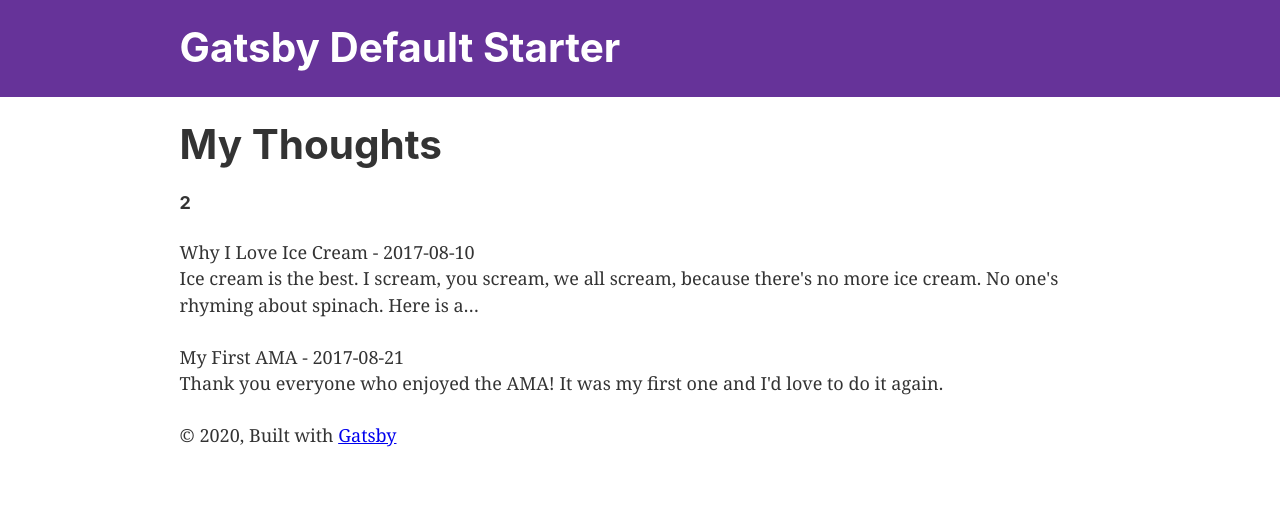
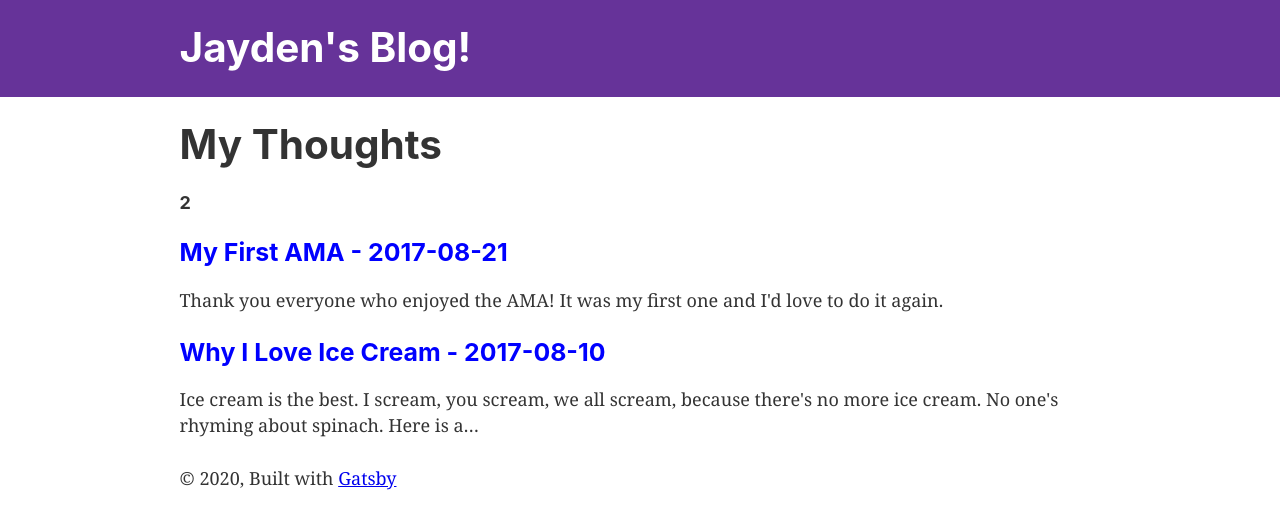
Before and after one commit to jshaw990/gatsby-blog, a Gatsby site: page / in a window 1280 px wide. Built offline with nearby package versions, Linux system fonts and the light colour scheme; Gatsby itself is replaced by a stand-in of ours.

Commit message:
Sorting blog posts from newest to oldest. Added styled components, and began simple styling.

```diff
--- a/gatsby-config.js
+++ b/gatsby-config.js
@@ -1,6 +1,6 @@
 module.exports = {
   siteMetadata: {
-    title: `Gatsby Default Starter`,
+    title: `Jayden's Blog!`,
     description: `Kick off your next, great Gatsby project with this default starter. This barebones starter ships with the main Gatsby configuration files you might need.`,
     author: `@gatsbyjs`,
   },
@@ -22,6 +22,7 @@ module.exports = {
     },
     `gatsby-transformer-remark`,
     `gatsby-transformer-sharp`,
+    `gatsby-plugin-styled-components`,
     `gatsby-plugin-sharp`,
     {
       resolve: `gatsby-plugin-manifest`,
--- a/package.json
+++ b/package.json
@@ -5,19 +5,22 @@
   "version": "0.1.0",
   "author": "Kyle Mathews <mathews.kyle@gmail.com>",
   "dependencies": {
+    "babel-plugin-styled-components": "^1.10.7",
     "gatsby": "^2.21.37",
     "gatsby-image": "^2.4.4",
     "gatsby-plugin-manifest": "^2.4.5",
     "gatsby-plugin-offline": "^3.2.3",
     "gatsby-plugin-react-helmet": "^3.3.1",
     "gatsby-plugin-sharp": "^2.6.4",
+    "gatsby-plugin-styled-components": "^3.3.2",
     "gatsby-source-filesystem": "^2.3.4",
     "gatsby-transformer-remark": "^2.8.12",
     "gatsby-transformer-sharp": "^2.5.2",
     "prop-types": "^15.7.2",
     "react": "^16.12.0",
     "react-dom": "^16.12.0",
-    "react-helmet": "^6.0.0"
+    "react-helmet": "^6.0.0",
+    "styled-components": "^5.1.0"
   },
   "devDependencies": {
     "prettier": "2.0.5"
--- a/src/pages/index.js
+++ b/src/pages/index.js
@@ -1,9 +1,18 @@
 import React from "react"
 import { graphql, Link } from "gatsby"
+import styled from 'styled-components'
 
 import Layout from "../components/layout"
-import Image from "../components/image"
 import SEO from "../components/seo"
+
+const BlogLink = styled(Link)`
+  text-decoration: none;
+`
+
+const BlogTitle = styled.h3`
+  margin-bottom: 20px;
+  color: blue;
+`
 
 const IndexPage = ({ data }) => (
   <Layout>
@@ -14,7 +23,11 @@ const IndexPage = ({ data }) => (
       {
         data.allMarkdownRemark.edges.map(({node}) => (
           <div key={node.id}>
-            <span>{ node.frontmatter.title } - { node.frontmatter.date }</span>
+            <BlogLink to={node.fields.slug}>
+              <BlogTitle>
+                { node.frontmatter.title } - { node.frontmatter.date }
+              </BlogTitle>
+            </BlogLink>
             <p>{ node.excerpt }</p>
           </div>
         ))
@@ -26,7 +39,7 @@ const IndexPage = ({ data }) => (
 export default IndexPage
 export const query = graphql`
   query MyQuery {
-    allMarkdownRemark {
+    allMarkdownRemark(sort: { fields: [frontmatter___date], order: DESC}) {
       totalCount
       edges {
         node {
@@ -36,6 +49,9 @@ export const query = graphql`
             title
             date
           }
+          fields {
+            slug
+          }
           excerpt
         }
       }
```
Also changed, not shown: 1 other file.
